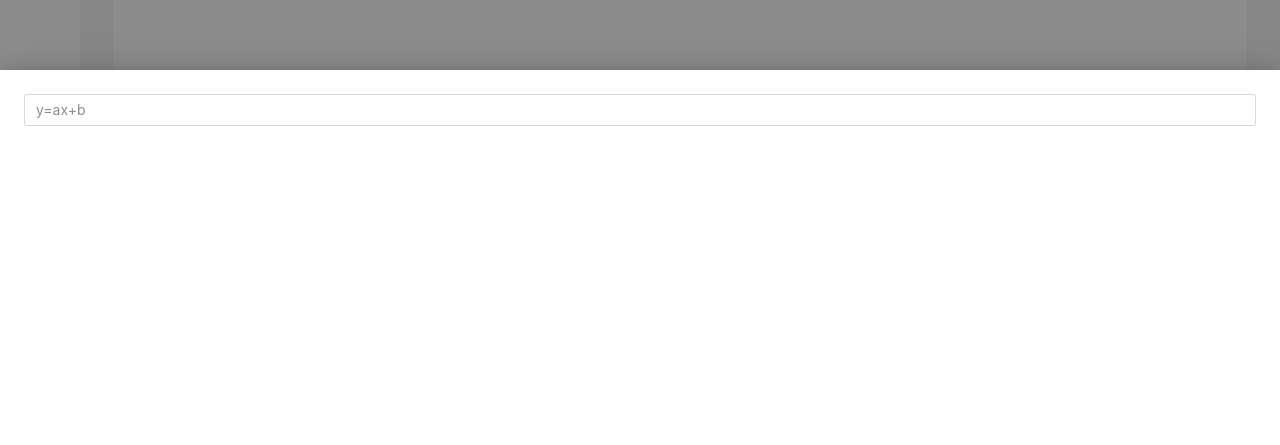
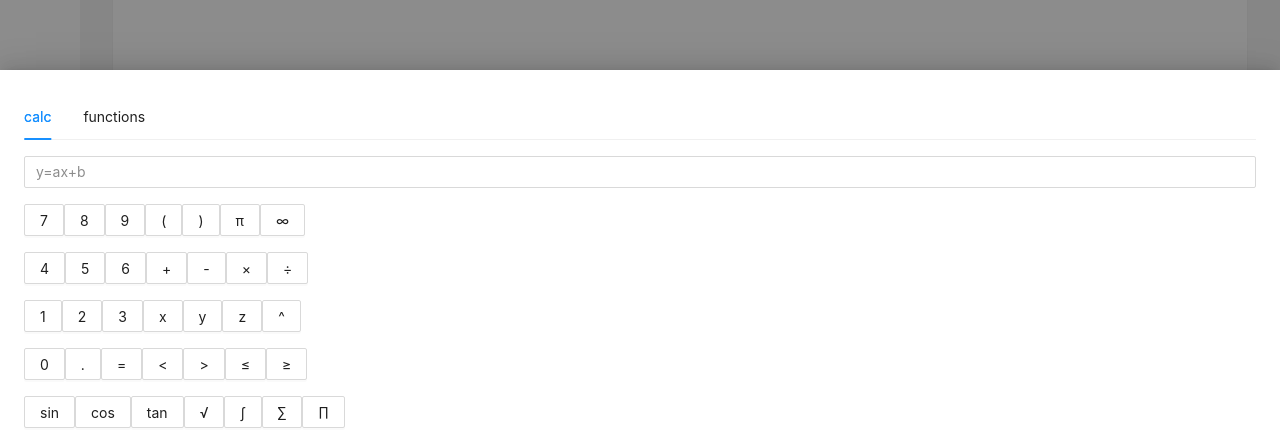
Before and after one commit to FotuneGame/pets-math, a React (Vite) app in the folder frontend/: page / in a window 1280 px wide. Both pictures are taken after a click on the button 244 px from the left and 211 px from the top of the page. Shown: the part 352-797 px from the top of the page. Built offline with nearby package versions, Linux system fonts and the light colour scheme.

Commit message:
Review: правильная декомпозиция кода для drawer и board
task: #5

```diff
--- /dev/null
+++ b/frontend/src/entities/board/model/types.ts
@@ -0,0 +1,4 @@
+export type BoardPropsType = {
+    value: string,
+    setValue: React.Dispatch<React.SetStateAction<string>>
+}
--- /dev/null
+++ b/frontend/src/entities/board/ui/index.tsx
@@ -0,0 +1,44 @@
+import { Flex, Input, Row, Col, Button  } from "antd";
+import type { BoardPropsType } from "../model/types";
+
+
+
+export const Board = ({value, setValue}:BoardPropsType) => {
+
+
+    const clear = () => setValue('');
+    const click = (char: string) => setValue(prev => prev + char);
+
+    const keyboardRows = [
+        ['7', '8', '9', '(', ')', 'π', '∞'],
+        ['4', '5', '6', '+', '-', '×', '÷'],
+        ['1', '2', '3', 'x', 'y', 'z', '^'],
+        ['0', '.', '=', '<', '>', '≤', '≥'],
+        ['sin', 'cos', 'tan', '√', '∫', '∑', '∏']
+    ];
+
+    return (
+        <Flex vertical gap={16}>
+            <Input
+                value={value}
+                onChange={(e)=>setValue(e.target.value)}
+                placeholder="y=ax+b"
+            />
+            {
+            keyboardRows.map(row => (
+                <Row>
+                    {
+                    row.map((char=>(
+                        <Col>
+                            <Button onClick={()=>click(char)}>{char}</Button>
+                        </Col>
+                    )))
+                    }
+                </Row>
+            ))
+            }
+
+
+        </Flex>
+    )
+}
--- /dev/null
+++ b/frontend/src/entities/index.tsx
@@ -0,0 +1 @@
+export {Board} from "./board";
--- a/frontend/src/features/board/ui/index.tsx
+++ /dev/null
@@ -1,28 +0,0 @@
-import { useState } from "react";
-import { Flex, Button, Drawer, Input } from "antd"
-import {EditOutlined} from "@ant-design/icons";
-
-
-export const Board = () => {
-    const [open, setOpen] = useState<boolean>(false);
-    const [value, setValue] = useState<string>("");
-    return(
-         <Flex gap={1}>
-            <Button icon={<EditOutlined />} onClick={()=>setOpen(true)}/>
-            <Drawer
-                placement={"bottom"}
-                closable={false}
-                onClose={()=>setOpen(false)}
-                open={open}
-            >
-                <Flex vertical gap={16}>
-                    <Input
-                        value={value}
-                        onChange={(e)=>setValue(e.target.value)}
-                        placeholder="y=ax+b"
-                    />
-                </Flex>
-            </Drawer>
-        </Flex>
-    )
-}
--- /dev/null
+++ b/frontend/src/features/drawer/index.tsx
@@ -0,0 +1 @@
+export {Drawer} from "./ui";
--- /dev/null
+++ b/frontend/src/features/drawer/model/types.ts
@@ -0,0 +1,5 @@
+import type { TabsProps } from 'antd';
+
+export type DrawerPropsType = {
+    items: Array<TabsProps['items']>
+}
--- /dev/null
+++ b/frontend/src/features/drawer/ui/index.tsx
@@ -0,0 +1,24 @@
+import { useState } from "react";
+import { Flex, Button, Drawer as DrawerAntd, Tabs } from "antd"
+import {EditOutlined} from "@ant-design/icons";
+import type { DrawerPropsType } from "../model/types";
+
+
+
+export const Drawer = ({items}: DrawerPropsType) => {
+    const [open, setOpen] = useState<boolean>(false);
+
+    return(
+         <Flex gap={1}>
+            <Button icon={<EditOutlined />} onClick={()=>setOpen(true)}/>
+            <DrawerAntd
+                placement={"bottom"}
+                closable={false}
+                onClose={()=>setOpen(false)}
+                open={open}
+            >
+                <Tabs defaultActiveKey="1" items={items}/>
+            </DrawerAntd>
+        </Flex>
+    )
+}
--- a/frontend/src/features/index.tsx
+++ b/frontend/src/features/index.tsx
@@ -1,2 +1,2 @@
 export {Zoom, useZoom} from "./zoom";
-export {Board} from "./board";
+export {Drawer} from "./drawer";
--- /dev/null
+++ b/frontend/src/widgets/schedule/model/useDrawer.tsx
@@ -0,0 +1,24 @@
+import type { TabsProps } from 'antd';
+import { Board } from '@entities/';
+import { useState } from 'react';
+
+
+
+export const useDrawer = () => {
+    const [value, setValue] = useState<string>("");
+
+    const items: TabsProps['items'] = [
+        {
+            key: '1',
+            label: 'calc',
+            children: <Board value={value} onChange={setValue}/>,
+        },
+        {
+            key: '2',
+            label: 'functions',
+            children: <Board value={value} onChange={setValue}/>,
+        },
+    ];
+
+    return {items, value}
+}
--- a/frontend/src/widgets/schedule/ui/index.tsx
+++ b/frontend/src/widgets/schedule/ui/index.tsx
@@ -3,7 +3,9 @@ import { Flex, theme } from 'antd';
 import type {SchedulePropsType} from "../model/types";
 import {useFunctionData} from '../model/useFunctionData';
 import { useAxes } from '../model/useAxes';
-import { Zoom, useZoom, Board } from '@features/';
+import { Zoom, useZoom, Drawer } from '@features/';
+import { useDrawer } from '../model/useDrawer';
+
 
 
 export const Schedule = ({functions, title, step=0.1, xAxis="x", yAxis="y", height=600}: SchedulePropsType) => {
@@ -11,6 +13,7 @@ export const Schedule = ({functions, title, step=0.1, xAxis="x", yAxis="y", heig
   const {zoom, zoomIn, zoomOut} = useZoom();
   const {axes, viewFilter} = useAxes(zoom);
   const {data} = useFunctionData([...axes, ...functions], viewFilter, step,  xAxis, yAxis);
+  const {items, value} = useDrawer();
 
 
   const config = {
@@ -41,7 +44,7 @@ export const Schedule = ({functions, title, step=0.1, xAxis="x", yAxis="y", heig
       <h3 style={{ color: token.colorText }}>{title}</h3>
       <Flex gap={10}>
         <Zoom zoomIn={zoomIn} zoomOut={zoomOut}/>
-        <Board />
+        <Drawer items={items}/>
       </Flex>
       <div>
         <Line {...config}/>
```
Also changed, not shown: frontend/src/entities/board/index.tsx (renamed from frontend/src/features/board/index.tsx).
